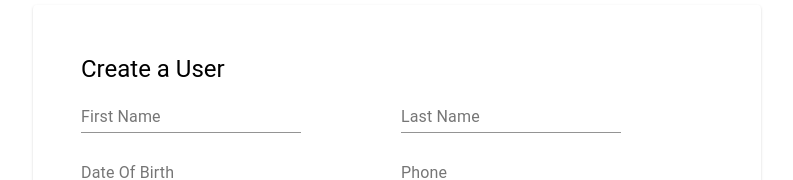
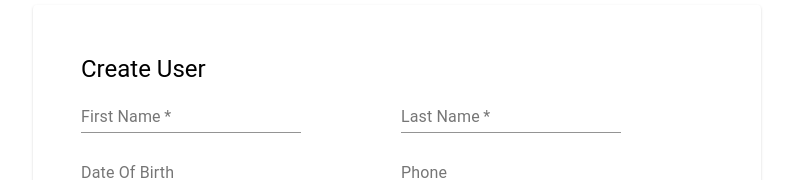
Before and after one commit to i-mckinney/regulatory-dashboard, a React (Create React App) app in the folder userapp/: page /user/new in a window 1280 px wide. Shown: the part 123-303 px from the top of the page, without its empty margins (243-1036 px from the left). Built offline with nearby package versions, Linux system fonts and the light colour scheme.

Commit message:
Add required properties in HelixTextField

```diff
--- a/userapp/src/components/controls/HelixTextField.js
+++ b/userapp/src/components/controls/HelixTextField.js
@@ -12,13 +12,15 @@ const HelixTextField = (props) => {
      * value: the form control value
      * onChange: the function called on form change detection
      */
-  const { name, label, value, onChange } = props
+  const { name, error = false, label, value, required = false, onChange } = props
 
   return (
     <TextField
+      error={error}
       label={label}
       name={name}
       value={value}
+      required={required}
       onChange={onChange}
     />
   );
--- a/userapp/src/components/user/UserCreate.js
+++ b/userapp/src/components/user/UserCreate.js
@@ -26,7 +26,7 @@ const UserCreate = (props) => {
 
     return (
     <div>
-        <UserForm header="Create a User" initialUser={initialUser} onSubmit={onSubmit} />
+        <UserForm header="Create User" initialUser={initialUser} onSubmit={onSubmit} />
     </div>
     )
 }
--- a/userapp/src/components/user/UserEdit.js
+++ b/userapp/src/components/user/UserEdit.js
@@ -19,8 +19,7 @@ const UserEdit = (props) => {
 
     return (
     <div>
-        <h3>Edit User</h3>
-        <UserForm initialUser={user} onSubmit={onSubmit} />
+        <UserForm header="Edit User" initialUser={user} onSubmit={onSubmit} />
     </div>
     )
 }
--- a/userapp/src/components/user/UserForm.js
+++ b/userapp/src/components/user/UserForm.js
@@ -84,6 +84,7 @@ const UserForm = ({ initialUser, header, onSubmit}) => {
                     name='FirstName'
                     label='First Name'
                     value={user.FirstName}
+                    required={true}
                     onChange={handleInputChange}
                     />
                 </Grid>
@@ -92,6 +93,7 @@ const UserForm = ({ initialUser, header, onSubmit}) => {
                     name='LastName'
                     label='Last Name'
                     value={user.LastName}
+                    required={true}
                     onChange={handleInputChange}
                     />
                 </Grid>
```
